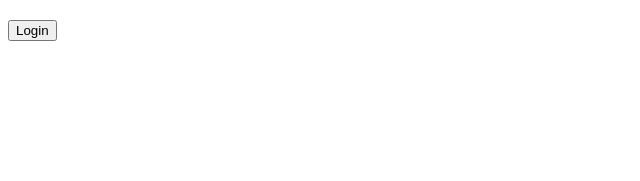
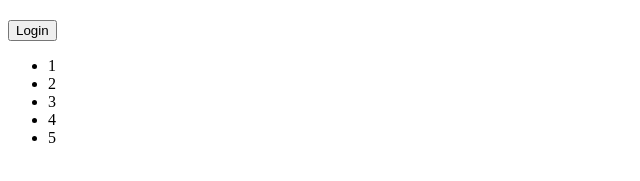
Before and after one commit to SungHyun627/React_Study, a React (Create React App) app in the folder react-main-concepts/: page / in a window 1280 px wide. Shown: the part 443-624 px from the top of the page, without its empty margins (0-640 px from the left). Built offline with nearby package versions, Linux system fonts and the light colour scheme.

Commit message:
8. Lists and keys

```diff
--- a/react-main-concepts/src/App.js
+++ b/react-main-concepts/src/App.js
@@ -4,6 +4,9 @@ import Clock from './components/clock';
 import Welcome from './components/welcome';
 import Toggle from './components/toggle';
 import LoginControl from './components/logincontrol';
+import NumberList from './components/numberlist';
+
+const numbers = [1, 2, 3, 4, 5];
 
 function App() {
   return (
@@ -14,6 +17,7 @@ function App() {
       <Welcome name="Sara"></Welcome>
       <Toggle />
       <LoginControl />
+      <NumberList numbers={numbers} />
     </div>
   );
 }
--- /dev/null
+++ b/react-main-concepts/src/components/numberlist.js
@@ -0,0 +1,12 @@
+function ListItem(props) {
+  return <li>{props.value}</li>;
+}
+
+export default function NumberList(props) {
+  const numbers = props.numbers;
+  const listItems = numbers.map((number) => (
+    <ListItem key={number.toString()} value={number} />
+  ));
+
+  return <ul>{listItems}</ul>;
+}
```
